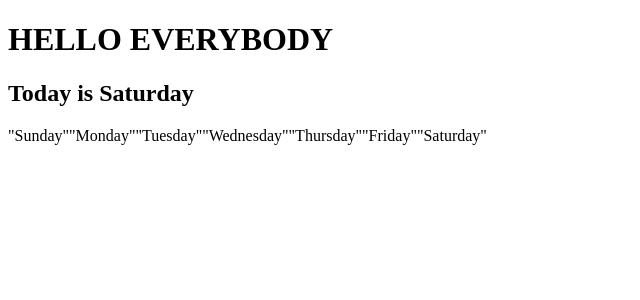
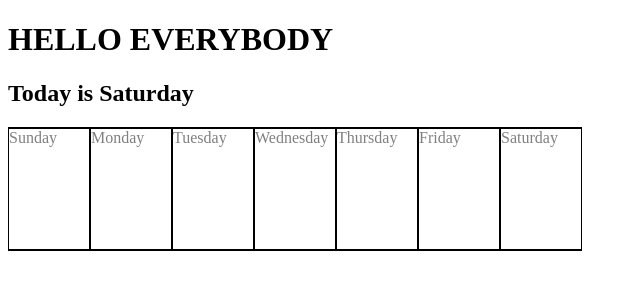
Before and after one commit to egrivalsky/scheduling, a Django app: page / in a window 1280 px wide. Shown: the top 300 px of the page, without its empty margins (0-640 px from the left). Run offline with Django 4.2, Linux system fonts and the light colour scheme.

Commit message:
adds some more stying

```diff
--- /dev/null
+++ b/urd/schedule/static/css/styles.css
@@ -0,0 +1,17 @@
+#week {
+    width: '80%';
+    display: flex;
+    flex-direction: row;
+}
+.day {
+    width: 80px;
+    height: 120px;
+    border-top: 2px solid black;
+    border-bottom: 2px solid black;
+    border-left: 1px solid black;
+    border-right: 1px solid black;
+}
+
+main {
+    color: grey;
+}
--- a/urd/schedule/templates/base_index.html
+++ b/urd/schedule/templates/base_index.html
@@ -5,19 +5,22 @@
 <!--[if gt IE 8]>      <html class="no-js"> <!--<![endif]-->
 <html>
   <head>
-        <meta charset="utf-8">
-        <meta http-equiv="X-UA-Compatible" content="IE=edge">
+    <meta charset="utf-8" />
+    <meta http-equiv="X-UA-Compatible" content="IE=edge" />
     <title>Scheduling</title>
-        <meta name="description" content="">
-        <meta name="viewport" content="width=device-width, initial-scale=1">
-        <link rel="stylesheet" href="">
+    <meta name="description" content="" />
+    <meta name="viewport" content="width=device-width, initial-scale=1" />
+    {% load static %}
+    <link rel="stylesheet" href="{% static 'css/styles.css' %}" />
   </head>
   <body>
     <!--[if lt IE 7]>
-            <p class="browsehappy">You are using an <strong>outdated</strong> browser. Please <a href="#">upgrade your browser</a> to improve your experience.</p>
+      <p class="browsehappy">
+        You are using an <strong>outdated</strong> browser. Please
+        <a href="#">upgrade your browser</a> to improve your experience.
+      </p>
     <![endif]-->
-        {% load static %}
-        <link rel="stylesheet" href="{% static 'css/styles.css' %}">
+
     {% block content %} {% endblock %}
     <script src="" async defer></script>
   </body>
--- a/urd/schedule/templates/index.html
+++ b/urd/schedule/templates/index.html
@@ -1,17 +1,17 @@
 {% extends 'base_index.html' %}
-{% load static %}
+
 {% block content %}
 <h1>HELLO EVERYBODY</h1>
 <h2>Today is {{ today }}</h2>
 <main>
     <div id="week">
-        <div id="6">"Sunday"</div>
-        <div id="0">"Monday"</div>
-        <div id="1">"Tuesday"</div>
-        <div id="2">"Wednesday"</div>
-        <div id="3">"Thursday"</div>
-        <div id="4">"Friday"</div>
-        <div id="5">"Saturday"</div>
+        <div id="sunday" class="day">Sunday</div>
+        <div id="monday" class="day">Monday</div>
+        <div id="tuesday" class="day">Tuesday</div>
+        <div id="wednesday" class="day">Wednesday</div>
+        <div id="thursday" class="day">Thursday</div>
+        <div id="friday" class="day">Friday</div>
+        <div id="saturday" class="day">Saturday</div>
     </div>
 </main>
 {% endblock %}
--- a/urd/schedule/templates/static/css/styles.css
+++ /dev/null
@@ -1,4 +0,0 @@
-#week {
-    display: flex;
-    flex-direction: row;
-}
--- a/urd/schedule/views.py
+++ b/urd/schedule/views.py
@@ -13,7 +13,8 @@ def index(request):
     day_name = ['Monday', 'Tuesday', 'Wednesday', 'Thursday', 'Friday', 'Saturday', 'Sunday']
     day = day_name[datetime.date.weekday(today)]
     context = {
-        'today': day
+        'today': day,
+        'start_date': ''
     }
     print(day_name[datetime.date.weekday(today)])
     return render(request, 'index.html', context=context)
```
Lines whose indentation alone changed are shown as unchanged.
